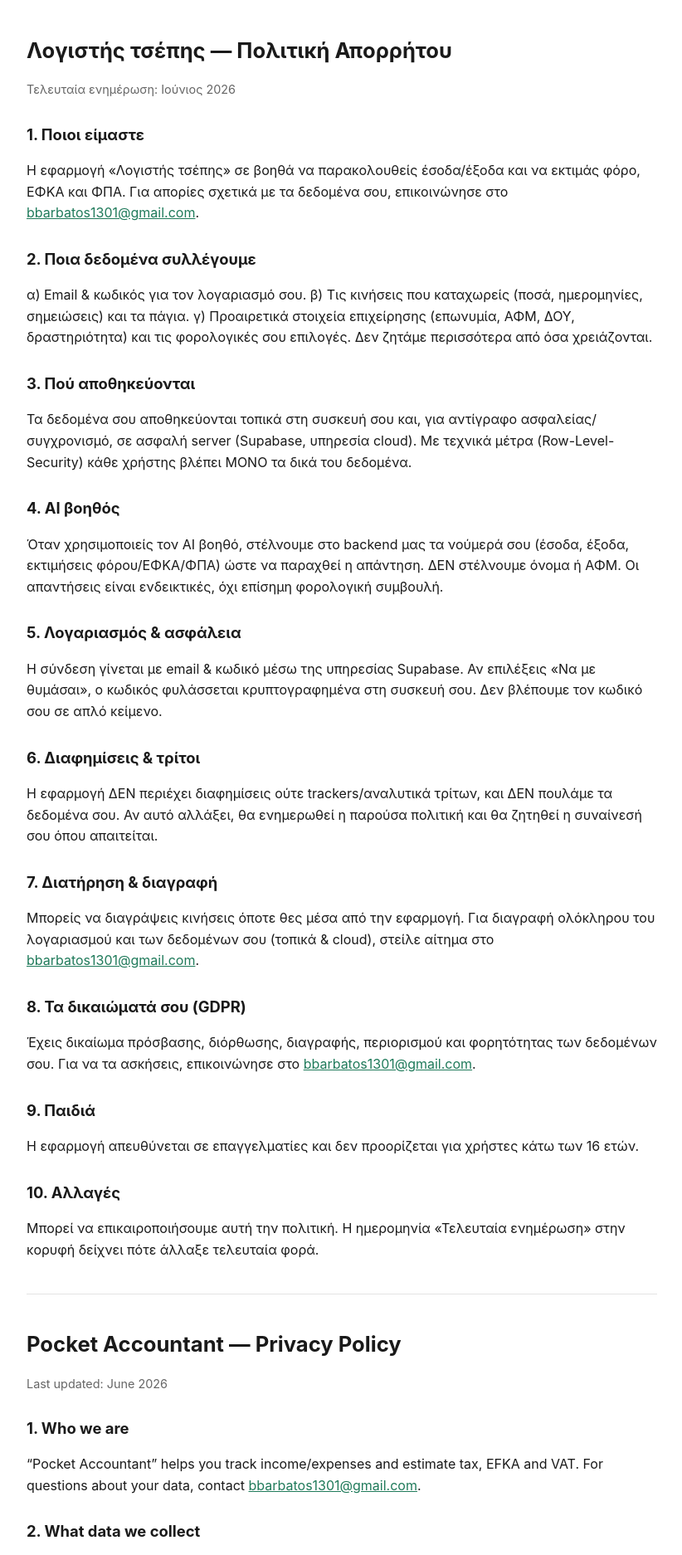
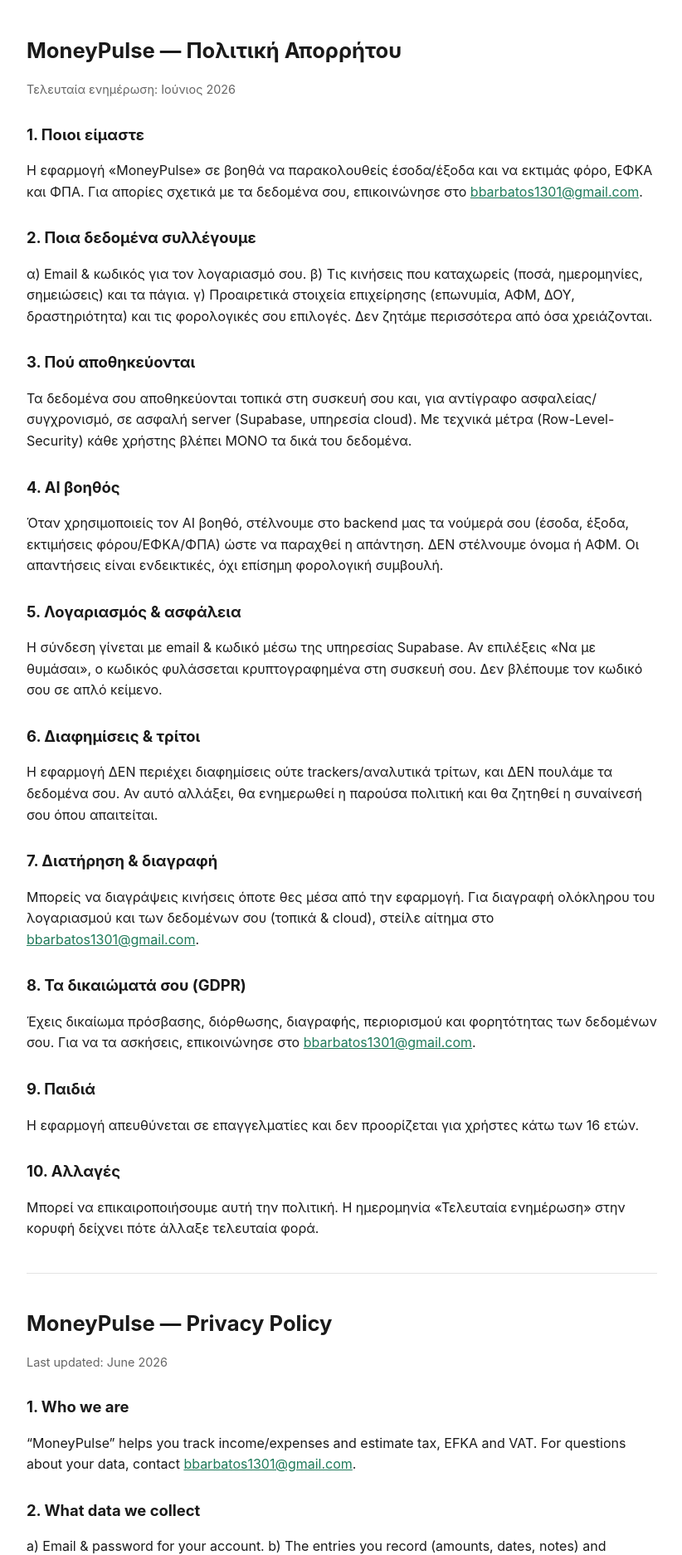
Before and after one commit to Babis1301/logistis-app-privacy-policy, a plain HTML site: page index.html in a window 1280 px wide. Shown: the top 1874 px of the page at 83% size, without its empty margins (228-1050 px from the left). Drawn offline with Linux system fonts and the light colour scheme.

Commit message:
Update index.html

```diff
--- a/index.html
+++ b/index.html
@@ -3,7 +3,7 @@
   <head>
     <meta charset="utf-8" />
     <meta name="viewport" content="width=device-width, initial-scale=1" />
-    <title>Λογιστής τσέπης — Πολιτική Απορρήτου / Privacy Policy</title>
+    <title>MoneyPulse — Πολιτική Απορρήτου / Privacy Policy</title>
     <style>
       :root { color-scheme: light dark; }
       body {
@@ -28,12 +28,11 @@
     </style>
   </head>
   <body>
-    <!-- ⚠️ ΑΛΛΑΞΕ το email σε ΟΛΑ τα σημεία (Ctrl+F: bbarbatos1301@gmail.com) πριν δημοσιεύσεις. -->
-    <h1>Λογιστής τσέπης — Πολιτική Απορρήτου</h1>
+    <h1>MoneyPulse — Πολιτική Απορρήτου</h1>
     <p class="muted">Τελευταία ενημέρωση: Ιούνιος 2026</p>
 
     <h2>1. Ποιοι είμαστε</h2>
-    <p>Η εφαρμογή «Λογιστής τσέπης» σε βοηθά να παρακολουθείς έσοδα/έξοδα και να εκτιμάς φόρο, ΕΦΚΑ και ΦΠΑ. Για απορίες σχετικά με τα δεδομένα σου, επικοινώνησε στο <a href="mailto:bbarbatos1301@gmail.com">bbarbatos1301@gmail.com</a>.</p>
+    <p>Η εφαρμογή «MoneyPulse» σε βοηθά να παρακολουθείς έσοδα/έξοδα και να εκτιμάς φόρο, ΕΦΚΑ και ΦΠΑ. Για απορίες σχετικά με τα δεδομένα σου, επικοινώνησε στο <a href="mailto:bbarbatos1301@gmail.com">bbarbatos1301@gmail.com</a>.</p>
 
     <h2>2. Ποια δεδομένα συλλέγουμε</h2>
     <p>α) Email &amp; κωδικός για τον λογαριασμό σου. β) Τις κινήσεις που καταχωρείς (ποσά, ημερομηνίες, σημειώσεις) και τα πάγια. γ) Προαιρετικά στοιχεία επιχείρησης (επωνυμία, ΑΦΜ, ΔΟΥ, δραστηριότητα) και τις φορολογικές σου επιλογές. Δεν ζητάμε περισσότερα από όσα χρειάζονται.</p>
@@ -64,11 +63,11 @@
 
     <hr />
 
-    <h1>Pocket Accountant — Privacy Policy</h1>
+    <h1>MoneyPulse — Privacy Policy</h1>
     <p class="muted">Last updated: June 2026</p>
 
     <h2>1. Who we are</h2>
-    <p>“Pocket Accountant” helps you track income/expenses and estimate tax, EFKA and VAT. For questions about your data, contact <a href="mailto:bbarbatos1301@gmail.com">bbarbatos1301@gmail.com</a>.</p>
+    <p>“MoneyPulse” helps you track income/expenses and estimate tax, EFKA and VAT. For questions about your data, contact <a href="mailto:bbarbatos1301@gmail.com">bbarbatos1301@gmail.com</a>.</p>
 
     <h2>2. What data we collect</h2>
     <p>a) Email &amp; password for your account. b) The entries you record (amounts, dates, notes) and recurring items. c) Optional business details (name, tax ID, tax office, activity) and your tax settings. We do not ask for more than needed.</p>
```
